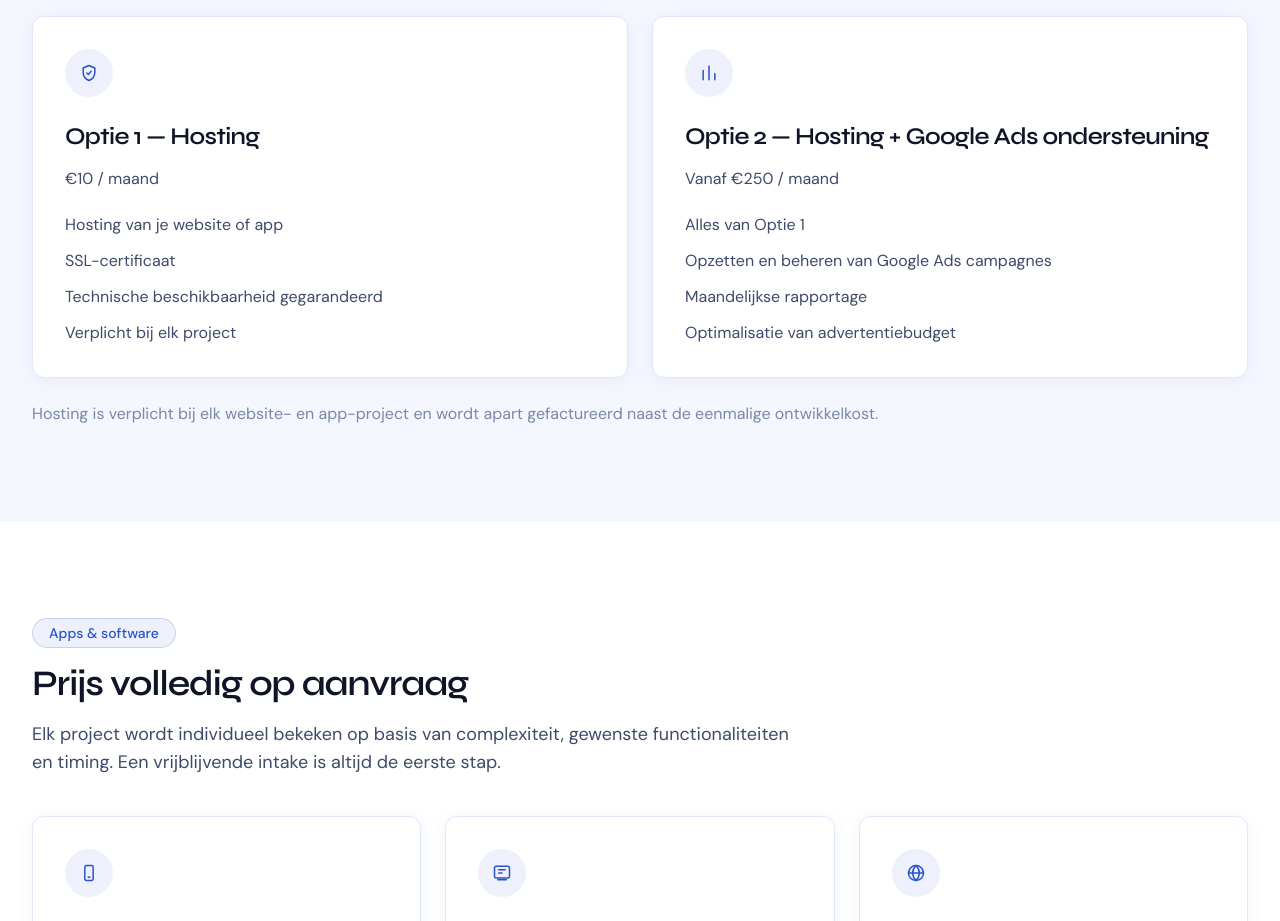
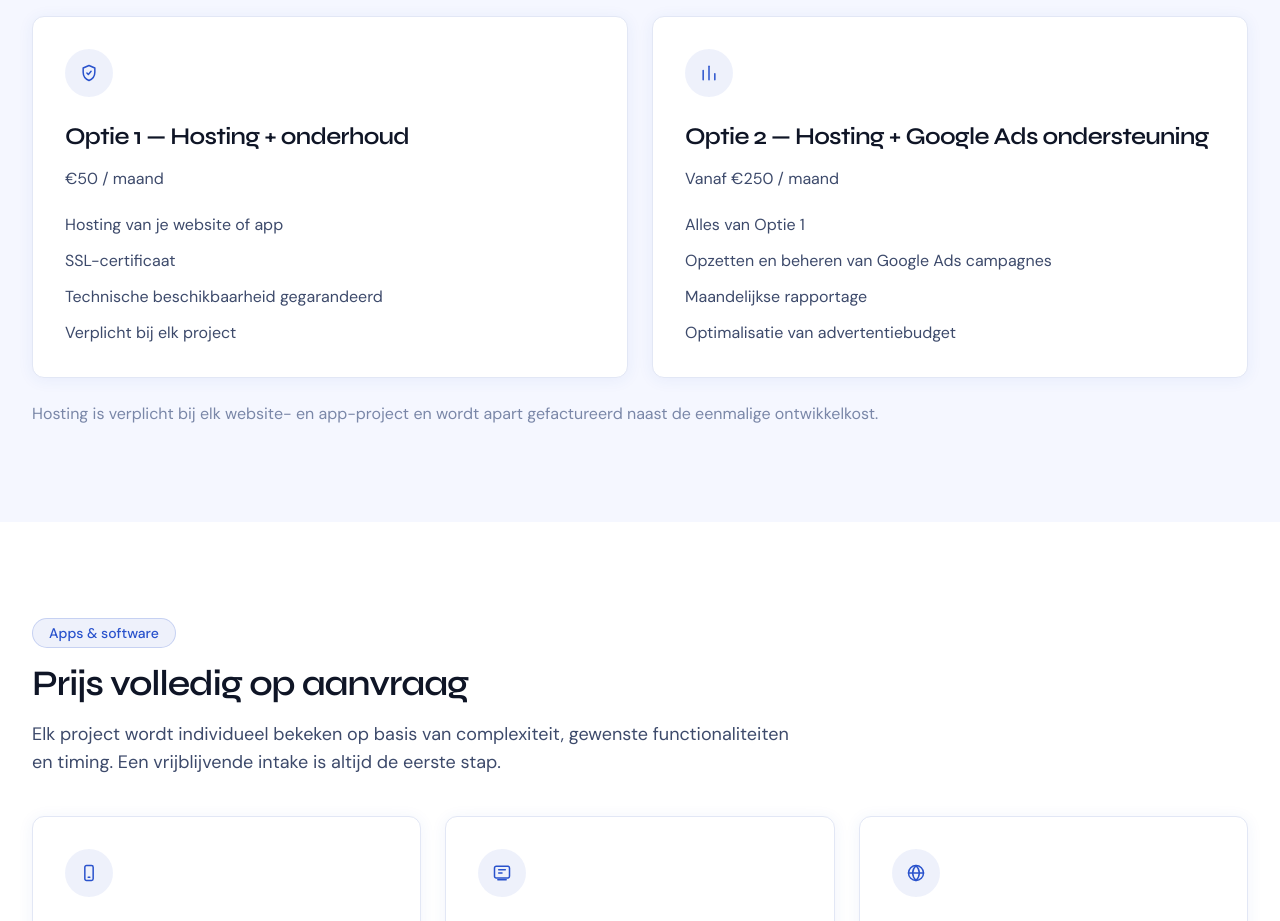
Before and after one commit to Roandierick/rdfuturesolutions, a Next.js app: page /prijzen in a window 1280 px wide. Shown: the part 2040-2961 px from the top of the page. Built offline with nearby package versions, Linux system fonts and the light colour scheme; no server answers.

Commit message:
update hosting price and label

```diff
--- a/app/prijzen/page.tsx
+++ b/app/prijzen/page.tsx
@@ -149,8 +149,8 @@ export default function PricingPage() {
             <Reveal>
               <InfoCard
                 icon={<ShieldIcon />}
-                title="Optie 1 — Hosting"
-                description="€10 / maand"
+                title="Optie 1 — Hosting + onderhoud"
+                description="€50 / maand"
               >
                 <ul className="space-y-3 text-sm leading-7 sm:text-base">
                   <li>Hosting van je website of app</li>
```
